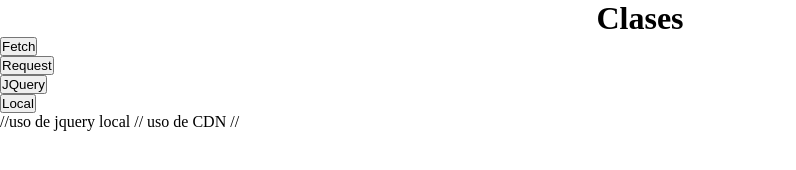
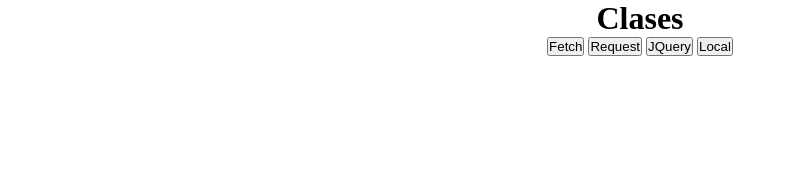
Before and after one commit to LizParadigm/practica-api, a plain HTML site: page myapi.html in a window 1280 px wide. Shown: the whole page, without its empty margins (0-796 px from the left). Drawn offline with nearby package versions, Linux system fonts and the light colour scheme.

Commit message:
terminado

```diff
--- a/myapi.html
+++ b/myapi.html
@@ -9,17 +9,19 @@
 
 	<body>
 		<h1>Clases</h1>
-		<div> <button onclick="getClass(jQuery,1)">Fetch</button></div>
-		<div> <button onclick="getClass(jQuery,2)">Request</button></div>
-		<div> <button onclick="getClass(jQuery,3)">JQuery</button></div>
-		<div> <button onclick="getClass(jQuery,4)">Local</button></div>
+		<div id="botones">
+			<button onclick="getClass(jQuery,1)">Fetch</button>
+			<button onclick="getClass(jQuery,2)">Request</button>
+			<button onclick="getClass(jQuery,3)">JQuery</button>
+			<button onclick="getClass(jQuery,4)">Local</button>
+		</div>
 		<main></main>
 
 
-		//uso de jquery local
+
 		<script src="jquery.js"></script>
 		<script src="myapi.js"></script>
-		// uso de CDN //
+
 		<script src="https://code.jquery.com/jquery-3.6.0.min.js"></script>
 
 	</body>
--- a/style.css
+++ b/style.css
@@ -5,9 +5,12 @@
 }
 
 h1 {
-    text-align: center;
+	text-align: center;
 }
 
+div {
+	text-align: center;
+}
 main {
     display: grid;
     grid-template-columns: 1fr 1fr 1fr;
```
Also changed, not shown: 1 other file.
